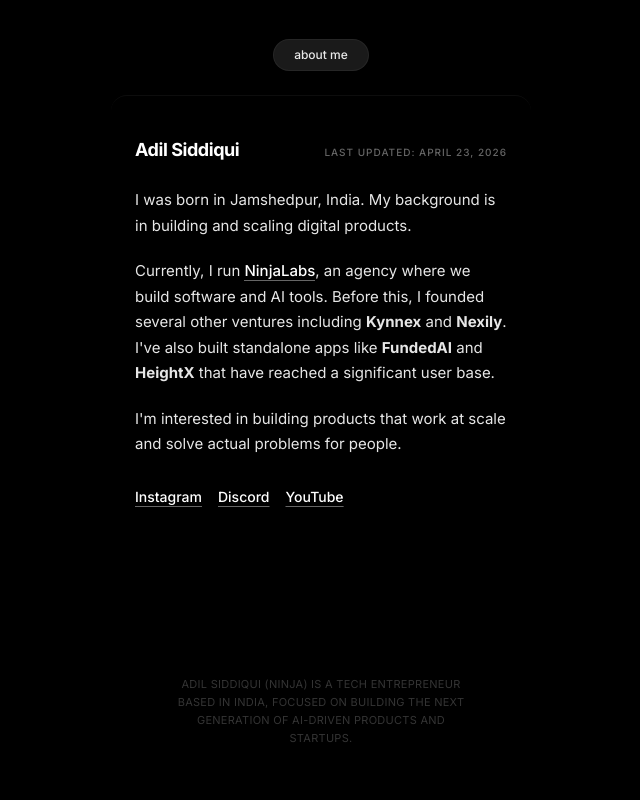
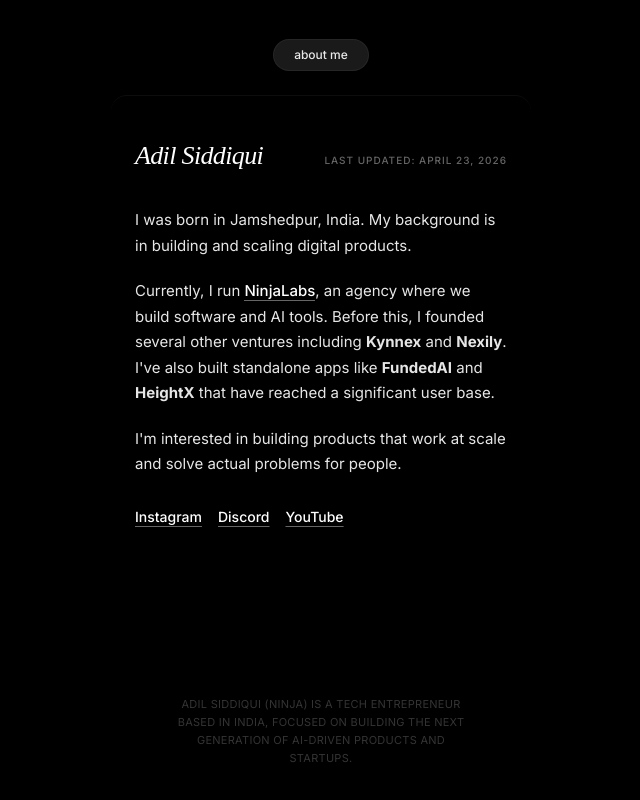
Before and after one commit to Ninja-69/portfolionew, a React (Vite) app: page / in a window 1280 px wide. Shown: the part 1128-1928 px from the top of the page, without its empty margins (319-959 px from the left). Built offline with nearby package versions, Linux system fonts and the light colour scheme; a web font is replaced by a local one.

Commit message:
Update AboutSection typography to match theme

```diff
--- a/components/AboutSection.tsx
+++ b/components/AboutSection.tsx
@@ -4,8 +4,8 @@
   return (
     <section id="about" className="w-full max-w-[420px] px-6 py-10 text-left border-t border-white/5 mt-2 bg-black/40 backdrop-blur-sm rounded-2xl mb-20 shadow-2xl">
       <div className="flex flex-col gap-6">
-        <div className="flex justify-between items-baseline">
-          <h2 className="text-[18px] font-bold text-white tracking-tight">Adil Siddiqui</h2>
+        <div className="flex justify-between items-baseline mb-2">
+          <h2 className="text-[26px] font-serif-italic text-white tracking-tight">Adil Siddiqui</h2>
           <span className="text-[10px] text-white/40 uppercase tracking-widest font-medium">Last updated: April 23, 2026</span>
         </div>
 
```
